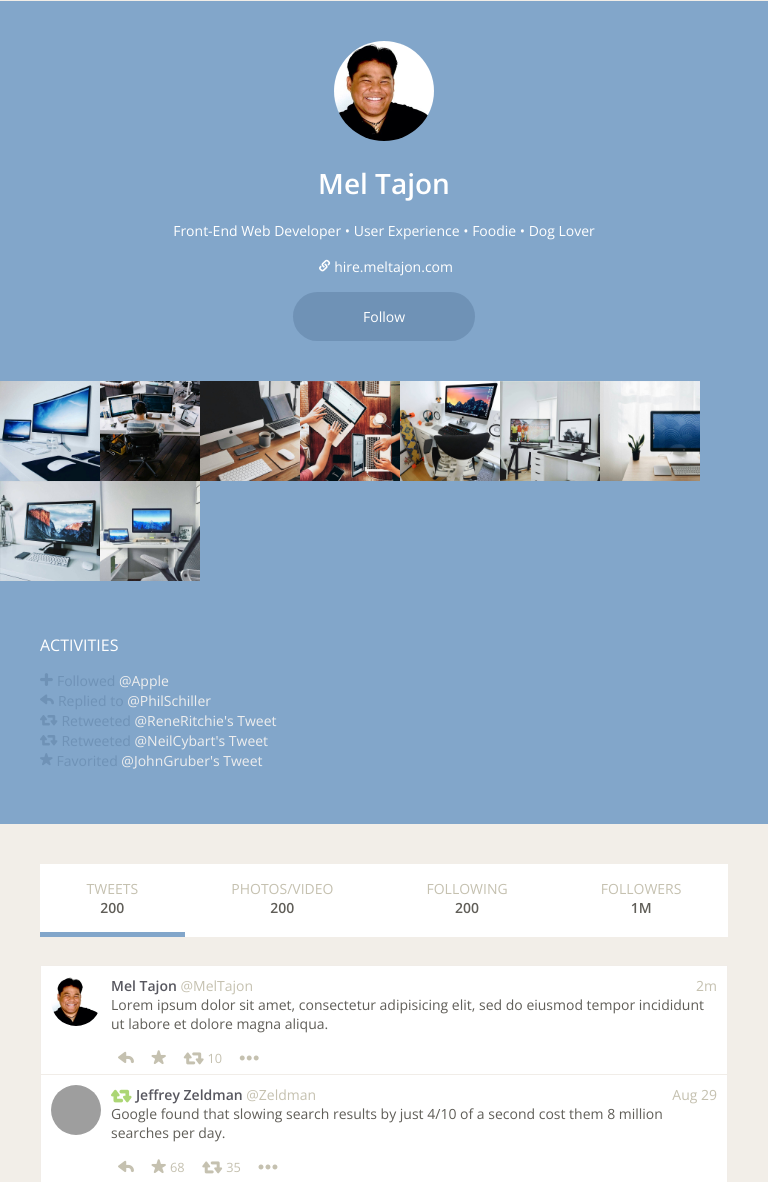
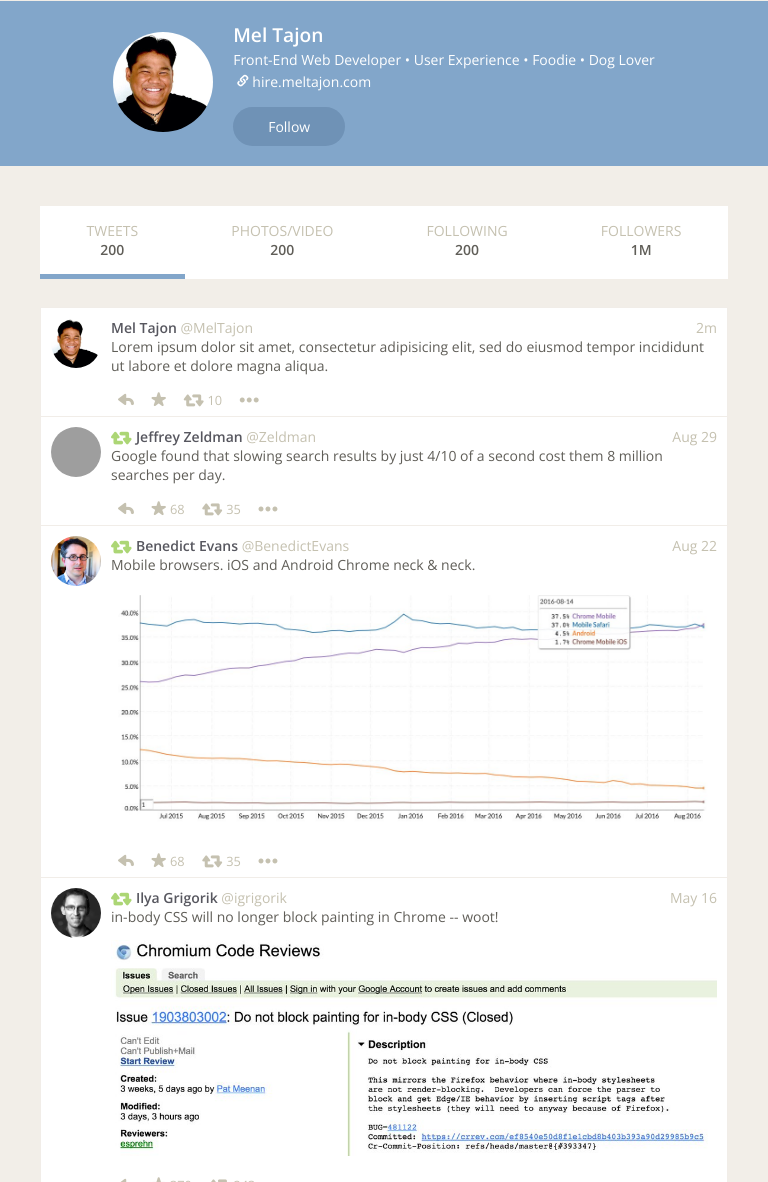
Before and after one commit to meltajon/twitter, a PHP site: page / in a window 768 px wide. Shown: the part 77-1259 px from the top of the page. Run offline with PHP 8.4, Linux system fonts and the light colour scheme; grey boxes are pictures that could not be loaded.

Commit message:
fixed module-profile for mobile

```diff
--- a/assets/module-activities.css
+++ b/assets/module-activities.css
@@ -1,4 +1,7 @@
 #activities { color: #6F92B6; }
+@media (max-width: 1060px) {
+	#activities { display: none; }
+}
 #activities-list {
 	padding: 0;
 	list-style: none;
--- a/assets/module-media.css
+++ b/assets/module-media.css
@@ -2,5 +2,8 @@
 	display: flex;
 	align-content: flex-start; flex-wrap: wrap;
 }
+@media (max-width: 1060px) {
+	#media { display: none; }
+}
 #media-title { display: none; }
 .media-thumb-link { max-height: 100px; }
--- a/assets/module-profile.css
+++ b/assets/module-profile.css
@@ -1,10 +1,9 @@
-#profile { color: #FFF; text-align: center; }
+#profile { color: #FFF; }
 #profile-avatar {
-	width: 100%; max-width: 100px; max-height: 100px;
+	width: 100px; max-width: 100px; height: 100%; max-height: 100px;
 	border-radius: 50%;
 }
 
-#profile-url { margin: 1rem 0; }
 #profile-url a:link,
 #profile-url a:visited { color: #FFF; }
 #profile-url a:before {
@@ -12,10 +11,43 @@
 	content: "\f098";
 	margin: 0 4px 0;
 }
+
+#profile-display-name { font-size: 1.2rem; }
 #profile-follow-button {
-	padding: 15px 70px;
 	color: #FFF;
 	background: #6F92B6;
 	border: 0; border-radius: 50px;
 }
 #profile-follow-button ins { display: none; }
+
+@media (max-width: 460px) {
+	#profile { text-align: center; }
+	#profile .panel1-wrapper { padding: 40px 20px 0; }
+	#profile .panel2-wrapper { padding: 0 20px 40px; }
+
+	#profile-url { margin: 1rem 0; }
+	#profile-follow-button { padding: 15px 70px; }
+}
+@media (min-width: 461px) and (max-width: 1060px) {
+	#profile {
+		display: flex;
+		align-items: center; justify-content: center;
+		padding: 20px;
+	}
+	#profile .panel1-wrapper { margin: 0 20px 0 0; }
+
+	#profile-display-name { margin: 0; }
+	#profile-description { margin: 2px 0; }
+	#profile-follow-button {
+		padding: 10px 35px;
+		margin: 1rem 0 0;
+	}
+}
+@media (min-width: 1061px) {
+	#profile { text-align: center; }
+	#profile .panel1-wrapper { padding: 40px 20px 0; }
+	#profile .panel2-wrapper { padding: 0 20px 40px; }
+
+	#profile-url { margin: 1rem 0; }
+	#profile-follow-button { padding: 15px 70px; }
+}
--- a/assets/style.css
+++ b/assets/style.css
@@ -34,10 +34,6 @@
 @media (max-width: 1060px) {
 	#main { }
 
-	#panel1 {  }
-
-	.panel1-wrapper { padding: 40px; }
-
 	#panel2 { margin: 40px; }
 	#panel3 { min-width: 300px; }
 }
@@ -49,8 +45,6 @@
 
 	#panel1 { min-width: calc(100px * 3); max-width: calc(100px * 3); }
 
-	.panel1-wrapper { padding: 40px; }
-
 	#panel2 { margin: 40px; }
 	#panel3 { min-width: 300px; }
 }
--- a/module-profile.php
+++ b/module-profile.php
@@ -4,9 +4,11 @@
 		<div id="profile">
 			<div class="panel1-wrapper">
 				<img id="profile-avatar" src="uploads/avatar-mel-tajon.jpg" />
+			</div><!-- panel1-wrapper -->
+			<div class="panel2-wrapper">
 				<h1 id="profile-display-name">Mel Tajon</h1>
 				<div id="profile-description">Front-End Web Developer • User Experience • Foodie • Dog Lover</div>
 				<div id="profile-url"><a href="#">hire.meltajon.com</a></div>
 				<button id="profile-follow-button" href="#">Follow<ins> @MelTajon</ins></button>
-			</div><!-- panel1-wrapper -->
+			</div><!-- panel2-wrapper -->
 		</div><!-- profile -->
```
